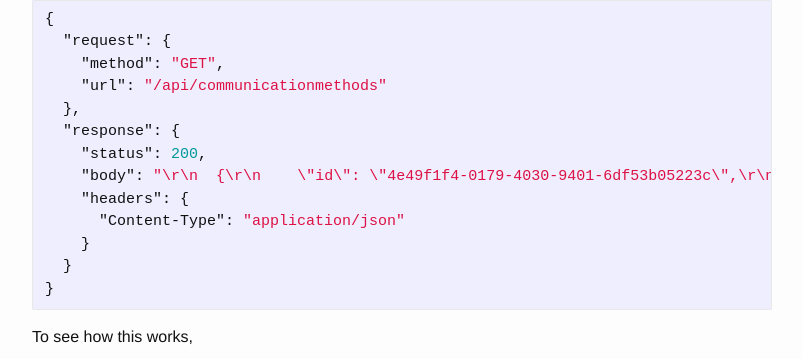
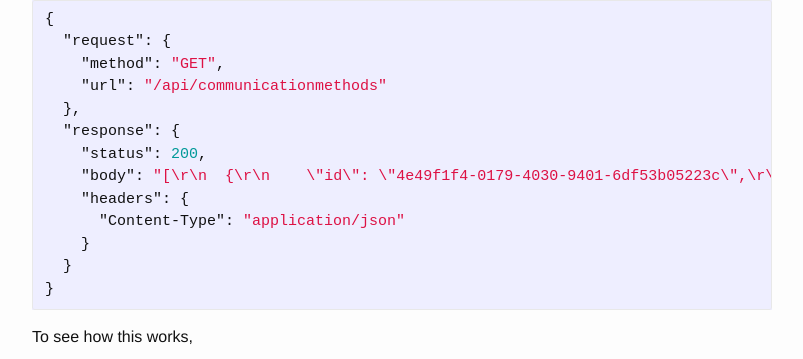
Before and after one commit to ctumwebaze/ctumwebaze.github.io, a Jekyll site: the page built from _posts/2016-03-14-wiremock-with-genymotion.md, in a window 1280 px wide and 900 px high, scrolled down 980 px. Shown: the part 92-451 px from the top of the window, without its empty margins (238-1041 px from the left). Built offline with Jekyll 4.4.1, drawn with Linux system fonts in a browser that asks for light colours; comment, search, counter and statistics services are not loaded.

```diff
--- a/_posts/2016-03-14-wiremock-with-genymotion.md
+++ b/_posts/2016-03-14-wiremock-with-genymotion.md
@@ -45,7 +45,7 @@
   },
   "response": {
     "status": 200,
-    "body": "\r\n  {\r\n    \"id\": \"4e49f1f4-0179-4030-9401-6df53b05223c\",\r\n    \"name\": \"WhatsApp\"\r\n  },\r\n  {\r\n    \"id\": \"9a379c51-5f9c-49e1-a6fc-facf044798fb\",\r\n    \"name\": \"Telephone\"\r\n  },\r\n  {\r\n    \"id\": \"8e807572-9556-474a-ba0b-bff8d3da592b\",\r\n    \"name\": \"SMS\"\r\n  },\r\n  {\r\n    \"id\": \"f4874dd6-1644-484b-9c82-6b25bc2218ec\",\r\n    \"name\": \"Email\"\r\n  },\r\n  {\r\n    \"id\": \"9f99afcf-c450-45fe-a118-0594a2de8b57\",\r\n    \"name\": \"Courier\"\r\n  }\r\n]",
+    "body": "[\r\n  {\r\n    \"id\": \"4e49f1f4-0179-4030-9401-6df53b05223c\",\r\n    \"name\": \"WhatsApp\"\r\n  },\r\n  {\r\n    \"id\": \"9a379c51-5f9c-49e1-a6fc-facf044798fb\",\r\n    \"name\": \"Telephone\"\r\n  },\r\n  {\r\n    \"id\": \"8e807572-9556-474a-ba0b-bff8d3da592b\",\r\n    \"name\": \"SMS\"\r\n  },\r\n  {\r\n    \"id\": \"f4874dd6-1644-484b-9c82-6b25bc2218ec\",\r\n    \"name\": \"Email\"\r\n  },\r\n  {\r\n    \"id\": \"9f99afcf-c450-45fe-a118-0594a2de8b57\",\r\n    \"name\": \"Courier\"\r\n  }\r\n]",
     "headers": {
       "Content-Type": "application/json"
     }
```
